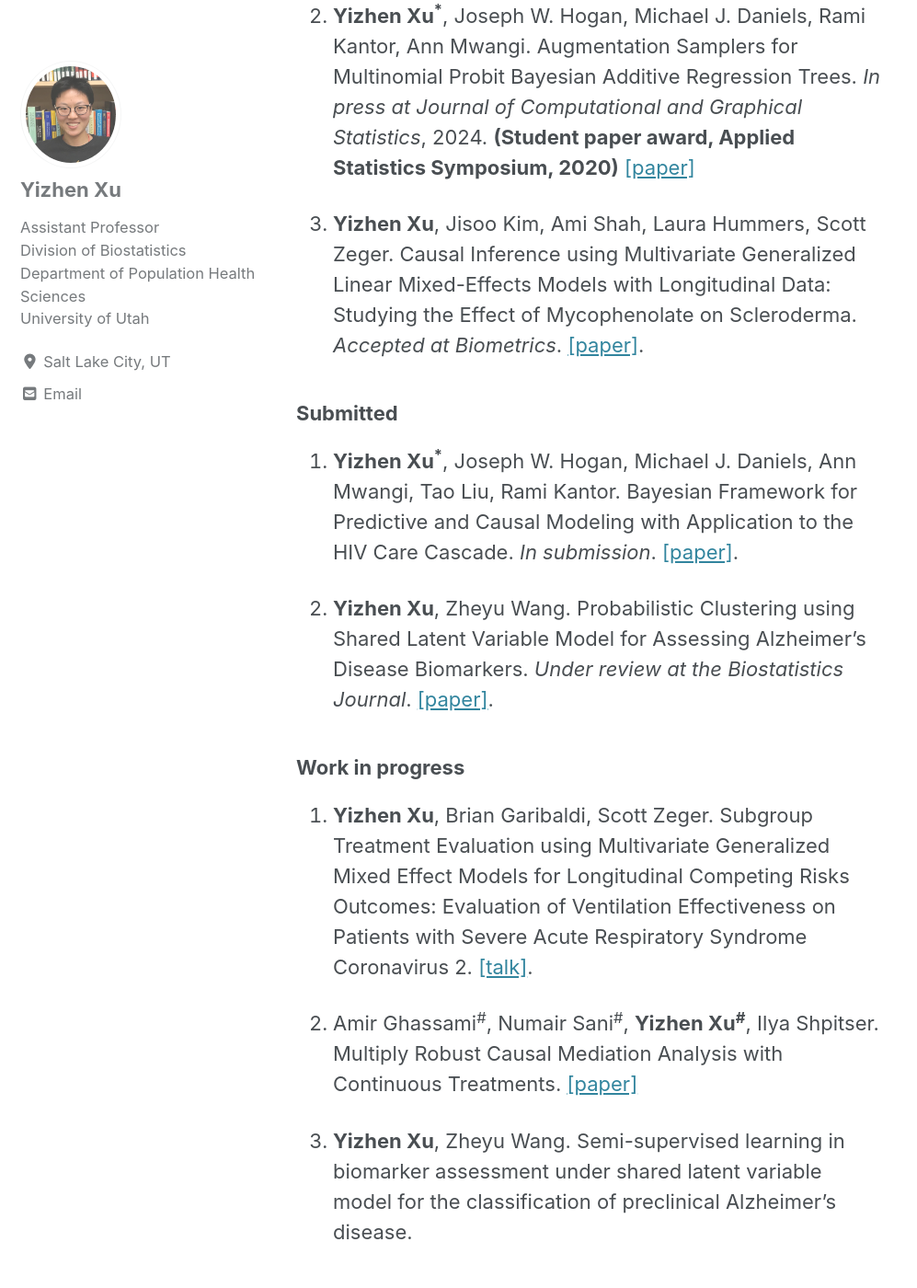
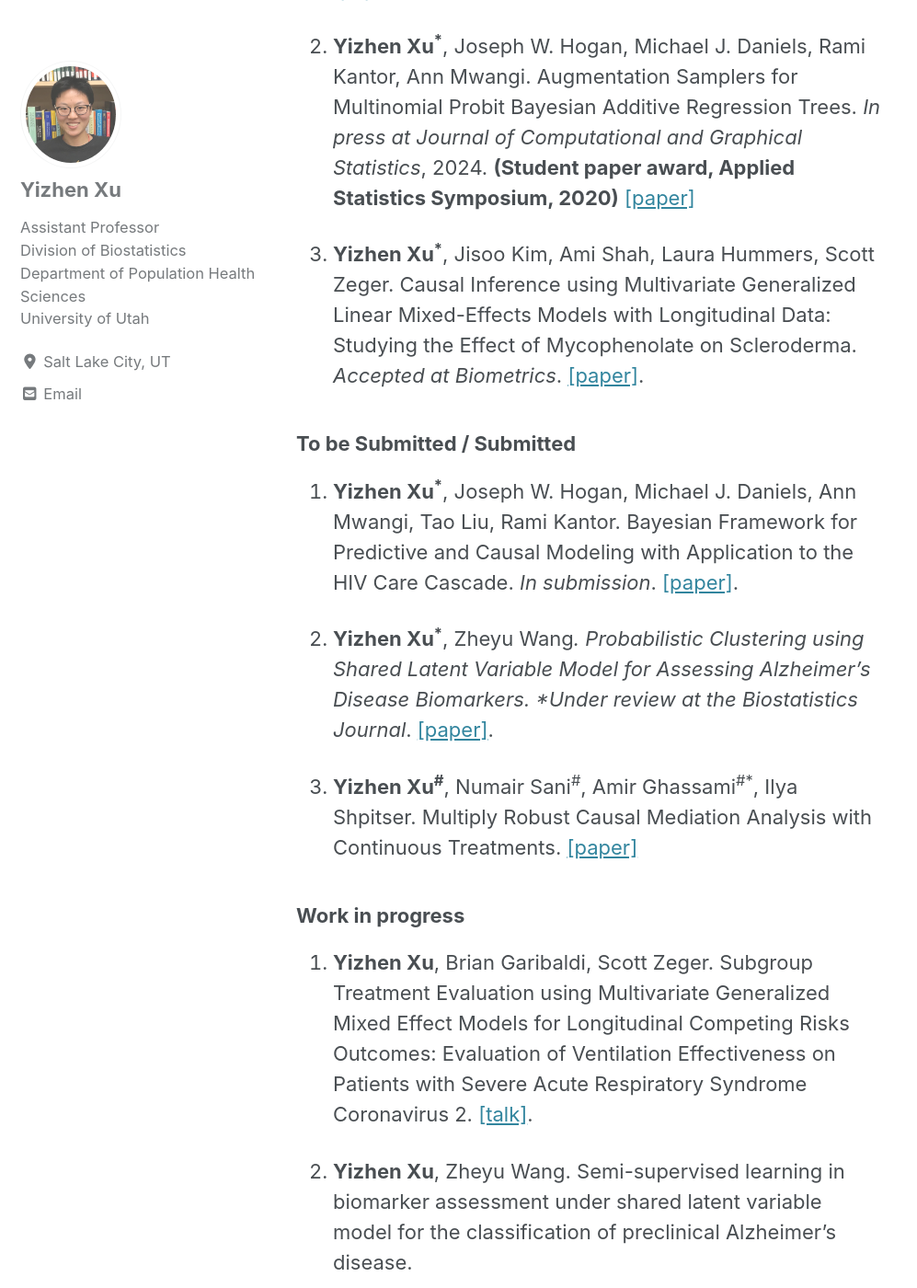
Before and after one commit to yizhenxu/yizhenxu.github.io, a Jekyll site: the page built from _pages/publication.md, in a window 1280 px wide and 1400 px high, scrolled down 514 px. Shown: the whole window at 92% size, without its empty margins (0-997 px from the left). Built offline with Jekyll 4.4.1, drawn with Linux system fonts in a browser that asks for light colours; cached includes are drawn as plain includes; nearby versions of some CDN libraries; some of the changed text lies outside the part shown.

Commit message:
Update publication.md
corrections

```diff
--- a/_pages/publication.md
+++ b/_pages/publication.md
@@ -14,22 +14,23 @@ author_profile: true
 
 2. **Yizhen Xu<sup>\*</sup>**, Joseph W. Hogan, Michael J. Daniels, Rami Kantor, Ann Mwangi. Augmentation Samplers for Multinomial Probit Bayesian Additive Regression Trees. *In press at Journal of Computational and Graphical Statistics*, 2024. **(Student paper award, Applied Statistics Symposium, 2020)** <a href="/assets/pdffiles/MPBART_samplers.pdf"> [paper] </a>
 
-3. **Yizhen Xu**, Jisoo Kim, Ami Shah, Laura Hummers, Scott Zeger. Causal Inference using Multivariate Generalized Linear
+3. **Yizhen Xu<sup>\*</sup>**, Jisoo Kim, Ami Shah, Laura Hummers, Scott Zeger. Causal Inference using Multivariate Generalized Linear
 Mixed-Effects Models with Longitudinal Data: Studying the Effect of Mycophenolate on Scleroderma. *Accepted at Biometrics*. <a href="/assets/pdffiles/Scleroderma.pdf">[paper]</a>.
 
-### Submitted
+### To be Submitted / Submitted
 
 1. **Yizhen Xu<sup>\*</sup>**, Joseph W. Hogan, Michael J. Daniels, Ann Mwangi, Tao Liu, Rami Kantor. Bayesian Framework for Predictive and Causal Modeling with Application to the HIV Care Cascade. *In submission*. <a href="/assets/pdffiles/draft w author details.pdf">[paper]</a>.
 
-2. **Yizhen Xu**, Zheyu Wang. Probabilistic Clustering using Shared Latent Variable Model for Assessing  Alzheimer’s Disease Biomarkers. *Under review at the Biostatistics Journal*. <a href="/assets/pdffiles/ZW1.pdf">[paper]</a>.
+2. **Yizhen Xu<sup>\*</sup>**, Zheyu Wang*. Probabilistic Clustering using Shared Latent Variable Model for Assessing  Alzheimer’s Disease Biomarkers. *Under review at the Biostatistics Journal*. <a href="/assets/pdffiles/ZW1.pdf">[paper]</a>.
+
+3. **Yizhen Xu<sup>\#</sup>**, Numair Sani<sup>\#</sup>, Amir Ghassami<sup>\#*</sup>, Ilya Shpitser. Multiply Robust Causal Mediation Analysis with Continuous Treatments. <a href="/assets/pdffiles/Mediation.pdf"> [paper] </a>
+
 
 ### Work in progress
 
 1. **Yizhen Xu**, Brian Garibaldi, Scott Zeger. Subgroup Treatment Evaluation using Multivariate Generalized Mixed Effect Models for Longitudinal Competing Risks Outcomes: Evaluation of Ventilation Effectiveness on Patients with Severe Acute Respiratory Syndrome Coronavirus 2. <a href="/assets/Talk_slides/YX_JSM_2021.pdf">[talk]</a>.
 
-2. Amir Ghassami<sup>\#</sup>, Numair Sani<sup>\#</sup>, **Yizhen Xu<sup>\#</sup>**, Ilya Shpitser. Multiply Robust Causal Mediation Analysis with Continuous Treatments. <a href="/assets/pdffiles/Mediation.pdf"> [paper] </a>
-
-3. **Yizhen Xu**, Zheyu Wang. Semi-supervised learning in biomarker assessment under shared latent variable model for the classification of preclinical Alzheimer’s disease.
+2. **Yizhen Xu**, Zheyu Wang. Semi-supervised learning in biomarker assessment under shared latent variable model for the classification of preclinical Alzheimer’s disease.
 
 ### Collaborative (Published or Submitted)
 
```
Also changed, not shown: other parts of _pages/publication.md (+1 -1 lines).
